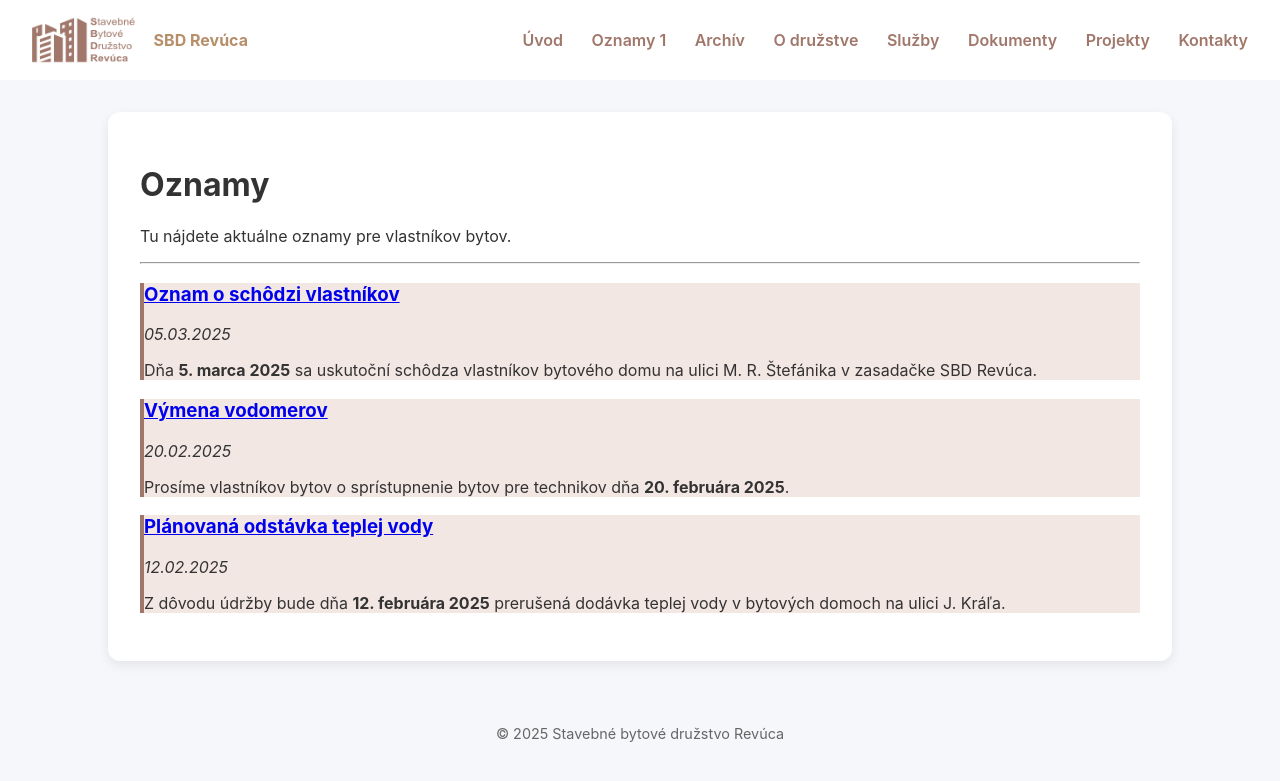
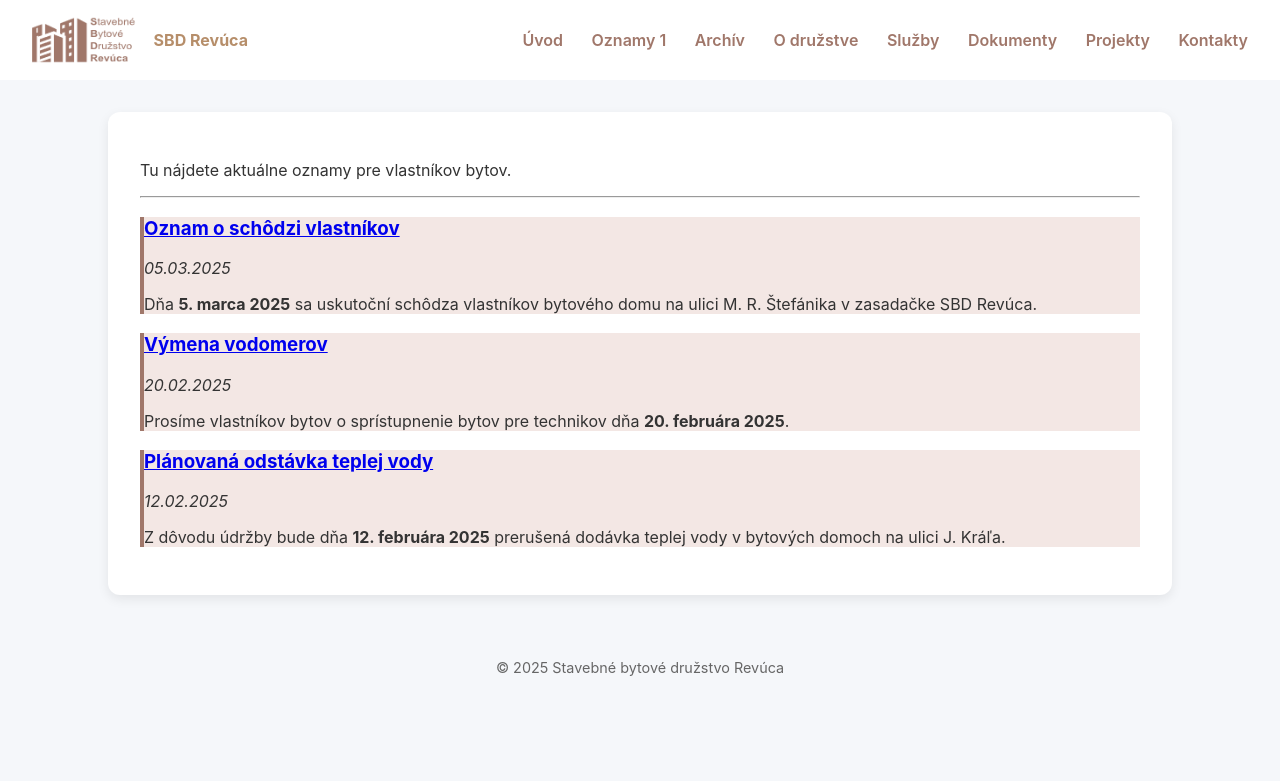
Before and after one commit to maratt5/maratt5.github.io, a Jekyll site: the page built from oznamy/index.md, in a window 1280 px wide. Shown: the top 781 px of the page. Built offline with Jekyll 4.4.1, drawn with Linux system fonts in a browser that asks for light colours; the list of posts is cut into pages by our own code.

Commit message:
Uprava textu R9

```diff
--- a/oznamy/index.md
+++ b/oznamy/index.md
@@ -5,8 +5,6 @@ pagination:
   enabled: true
   collection: posts
 ---
-
-# Oznamy
 
 Tu nájdete aktuálne oznamy pre vlastníkov bytov.
 
```
